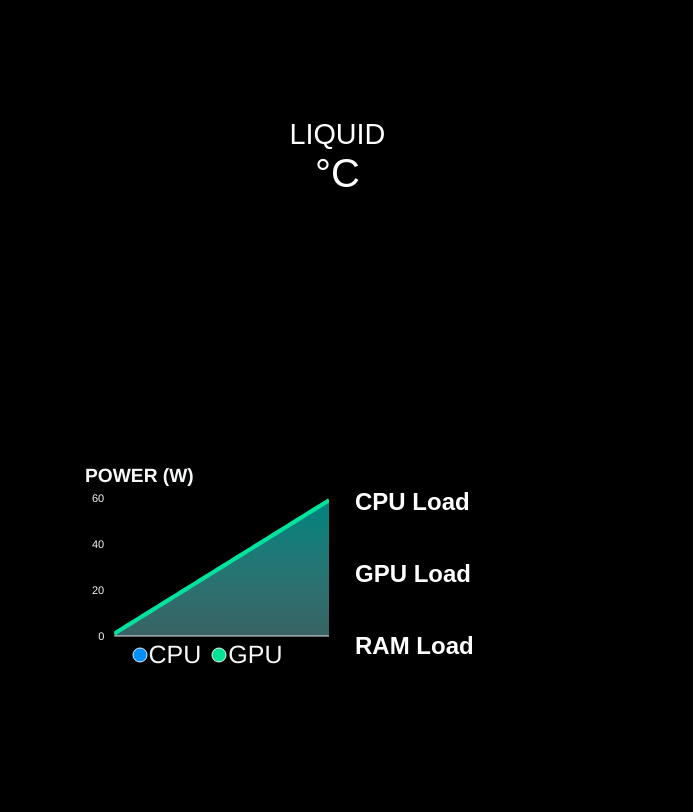
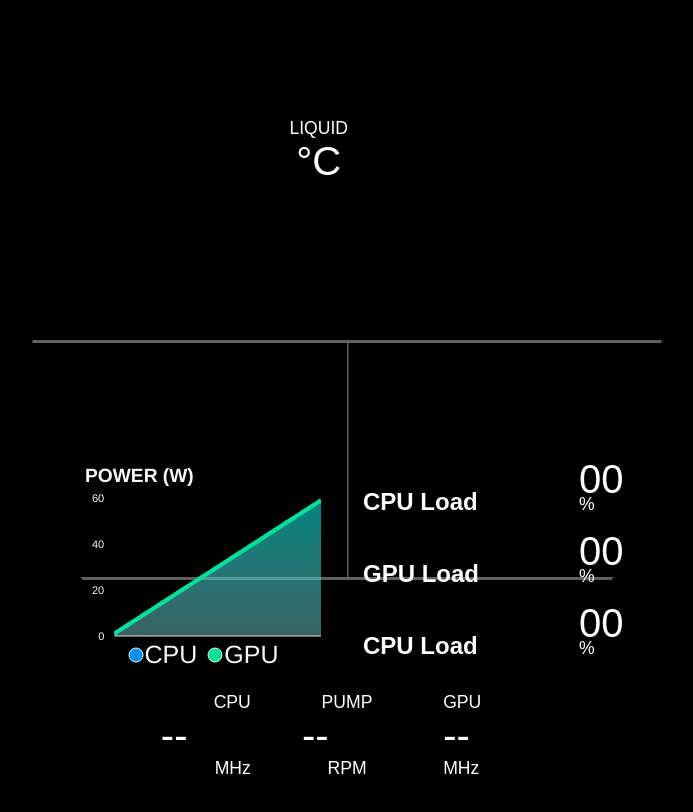
Before and after one commit to ReinhardtBotha/NZXT-aviation, a React (Vite) app: page / in a window 1280 px wide. Shown: the top 812 px of the page, without its empty margins (293-986 px from the left). Built offline with nearby package versions, Linux system fonts and the light colour scheme.

Commit message:
feat: bottom row added and updated some styles

```diff
--- a/src/App.jsx
+++ b/src/App.jsx
@@ -1,7 +1,6 @@
 import "./App.css";
 import RadialGauge from "./components/RadialGauge";
 import BarGauge from "./components/BarGauge";
-import ColumnGauge from "./components/ColumnGauge";
 
 import useMonitoring from "./hooks/useMonitoring";
 import SplineAreaChart from "./components/SplineAreaChart";
@@ -19,7 +18,7 @@ import SplineAreaChart from "./components/SplineAreaChart";
 <h2>GPU Load: {gpu?.load}</h2>
 <h2>RAM Load: {ram?.inUsePercent}</h2>
 <h2>CPU Watt: {cpu?.watts}</h2>
-<h2>GPU Watt: {gpu?.watts}</h2> */
+<h2>GPU Watt: {gpu?.watts}</h2>  */
 }
 
 const App = () => {
@@ -68,22 +67,6 @@ const App = () => {
             paddingLeft: "3rem",
           }}
         >
-          {/* <div className="label-data-container">
-            <p className="indicator-label">PUMP RPM</p>
-            <p>{cpu?.fan || `--`}</p>
-          </div>
-          <div className="label-data-container">
-            <p className="indicator-label">GPU RPM</p>
-            <p>{gpu?.fan || `--`}</p>
-          </div>
-          <div className="label-data-container">
-            <p className="indicator-label">CPU FREQ</p>
-            <p>{cpu?.frequency || `--`}</p>
-          </div>
-          <div className="label-data-container">
-            <p className="indicator-label">GPU FREQ</p>
-            <p>{gpu?.frequency || `--`}</p>
-          </div> */}
           <SplineAreaChart cpuWatts={cpuWatts} gpuWatts={gpuWatts} />
         </div>
 
@@ -92,15 +75,116 @@ const App = () => {
             width: "100%",
             display: "flex",
             flexDirection: "column",
+            gap: "1.5rem",
             paddingRight: "3rem",
+            paddingLeft: "1rem",
           }}
         >
+          <div
+            style={{
+              display: "flex",
+              flexDirection: "row",
+            }}
+          >
+            <div>
               <BarGauge data={cpu?.load} />
               <h3>CPU Load</h3>
+            </div>
+            <div
+              style={{
+                display: "flex",
+                flexDirection: "column",
+                width: "40px",
+                marginLeft: "1.5rem"
+              }}
+            >
+              <p style={{
+                  marginTop: "-0.7rem"
+                }}>{cpu?.load || "00"}</p>
+              <p
+                style={{
+                  marginTop: "-0.5rem",
+                  fontSize: "1.1rem",
+                }}
+              >
+                %
+              </p>
+            </div>
+          </div>
+
+          <div
+            style={{
+              display: "flex",
+              flexDirection: "row",
+            }}
+          >
+            <div>
               <BarGauge data={gpu?.load} />
               <h3>GPU Load</h3>
+            </div>
+            <div
+              style={{
+                display: "flex",
+                flexDirection: "column",
+                width: "40px",
+                marginLeft: "1.5rem"
+              }}
+            >
+              <p style={{
+                  marginTop: "-0.7rem"
+                }}>{cpu?.load || "00"}</p>
+              <p
+                style={{
+                  marginTop: "-0.5rem",
+                  fontSize: "1.1rem",
+                }}
+              >
+                %
+              </p>
+            </div>
+          </div>
+
+          <div
+            style={{
+              display: "flex",
+              flexDirection: "row",
+            }}
+          >
+            <div>
+              <BarGauge data={ram?.inUsePercent} />
+              <h3>CPU Load</h3>
+            </div>
+            <div
+              style={{
+                display: "flex",
+                flexDirection: "column",
+                width: "40px",
+                marginLeft: "1.5rem"
+              }}
+            >
+              <p style={{
+                  marginTop: "-0.7rem"
+                }}>{ram?.inUsePercent || "00"}</p>
+              <p
+                style={{
+                  marginTop: "-0.5rem",
+                  fontSize: "1.1rem",
+                }}
+              >
+                %
+              </p>
+            </div>
+          </div>
+
+          {/* <div>
+            <BarGauge data={gpu?.load} />
+            <h3>GPU Load</h3>
+          </div>
+          <div>
             <BarGauge data={ram?.inUsePercent} />
             <h3>RAM Load</h3>
+          </div> */}
+
         </div>
       </div>
       <div
@@ -108,9 +192,45 @@ const App = () => {
           display: "flex",
           flexDirection: "row",
           justifyContent: "center",
+          gap: "3.2rem",
         }}
       >
-        <ColumnGauge data={ram?.inUsePercent} />
+        {[
+          { label: "CPU", value: cpu?.frequency || "--", unit: "MHz" },
+          { label: "PUMP", value: cpu?.fan || "--", unit: "RPM" },
+          { label: "GPU", value: gpu?.frequency || "--", unit: "MHz" },
+        ].map((item, index, array) => (
+          <div className="label-data-container" key={index}>
+            <p
+              className="indicator-label"
+              style={{
+                textAlign:
+                  index === 0
+                    ? "right"
+                    : index === array.length - 1
+                    ? "left"
+                    : "center",
+              }}
+            >
+              {item.label}
+            </p>
+            <p>{item.value}</p>
+            <p
+              className="indicator-unit"
+              style={{
+                fontSize: "1.1rem",
+                textAlign:
+                  index === 0
+                    ? "right"
+                    : index === array.length - 1
+                    ? "left"
+                    : "center",
+              }}
+            >
+              {item.unit}
+            </p>
+          </div>
+        ))}
       </div>
     </>
   );
--- a/src/components/RadialGauge.jsx
+++ b/src/components/RadialGauge.jsx
@@ -35,7 +35,7 @@ const RadialGauge = (props) => {
             fontSize: "4rem",
             color: "white",
             formatter: function (val) {
-              return val + "°C";
+             return val + "°C";
             },
           },
         },
--- a/src/index.css
+++ b/src/index.css
@@ -20,7 +20,7 @@ body {
   height: 640px;
   border-radius: 50%;
   background-color: black;
-
+  background-image: url("./assets/Frame_1.svg");
   background-position: center;
   background-repeat: repeat;
   background-size: cover;
@@ -52,11 +52,12 @@ h3:last-child {
 }
 
 .indicator-label {
-  font-size: 1.8rem;
+  font-size: 1.1rem;
 }
 
 .label-data-container {
+  width: 90px;
+  margin-top: 1.5rem;
   display: flex;
-  flex-direction: row;
-  justify-content: space-between;
+  flex-direction: column;
 }
```
Also changed, not shown: src/assets/Frame_1.svg (added). Lines whose indentation alone changed are shown as unchanged.
